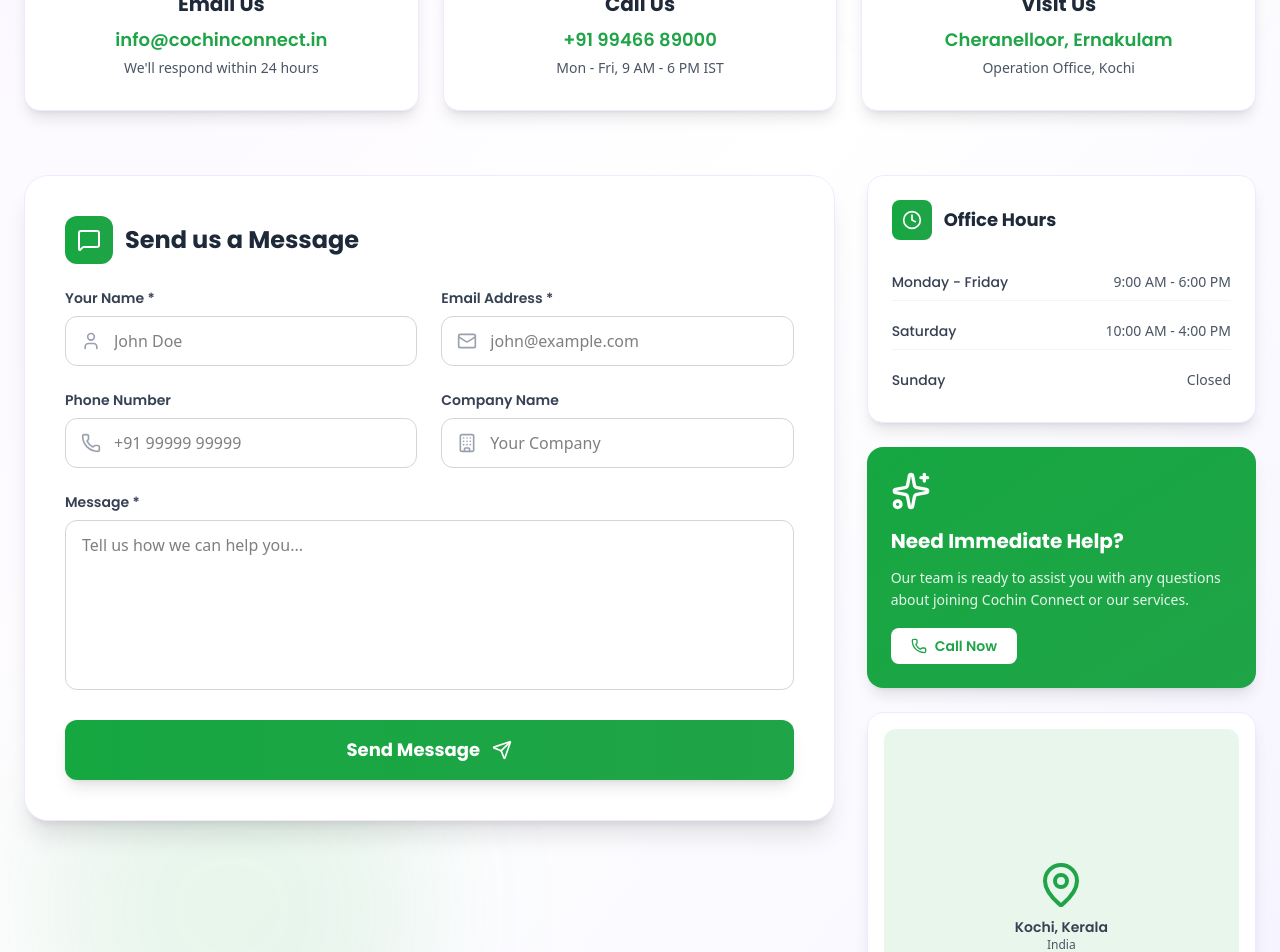
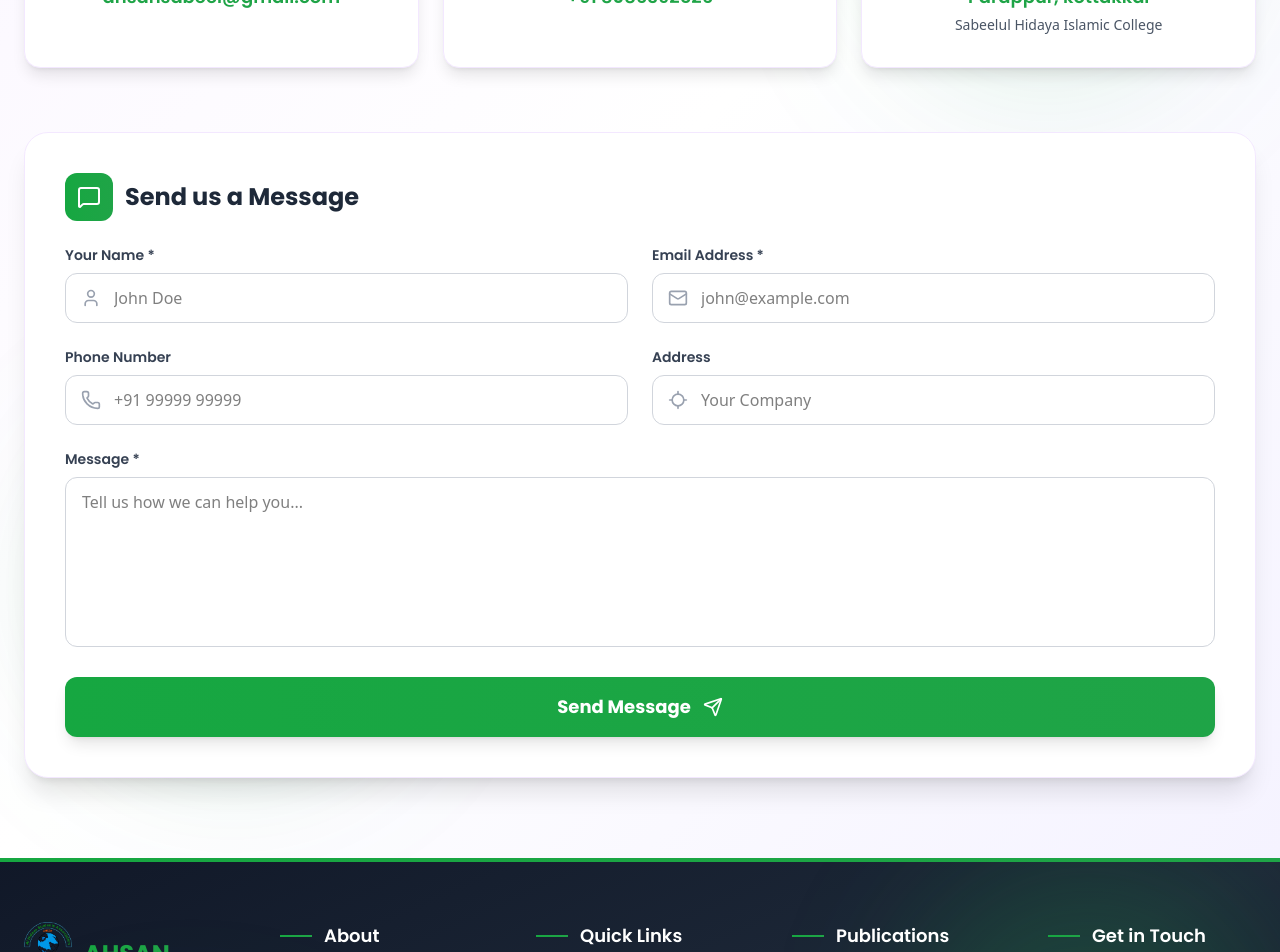
Before and after one commit to Hashir-0214/ahsan-website, a Next.js app: page /contact in a window 1280 px wide. Shown: the part 480-1432 px from the top of the page. Built offline with nearby package versions, Linux system fonts and the light colour scheme.

Commit message:
Refactor code structure for improved readability and maintainability

```diff
--- a/src/app/contact/page.js
+++ b/src/app/contact/page.js
@@ -12,7 +12,8 @@
     Building,
     User,
     Sparkles,
-    CheckCircle
+    CheckCircle,
+    Locate
 } from 'lucide-react';
 import { useState } from 'react';
 
@@ -60,22 +61,22 @@
         {
             icon: Mail,
             title: "Email Us",
-            details: "info@cochinconnect.in",
-            subtext: "We'll respond within 24 hours",
-            link: "mailto:info@cochinconnect.in"
+            details: "ahsansabeel@gmail.com",
+            subtext: "",
+            link: "mailto:ahsansabeel@gmail.com"
         },
         {
             icon: Phone,
             title: "Call Us",
-            details: "+91 99466 89000",
-            subtext: "Mon - Fri, 9 AM - 6 PM IST",
-            link: "tel:+919946689000"
+            details: "+91 8086392526",
+            subtext: "",
+            link: "tel:+918086392526"
         },
         {
             icon: MapPin,
             title: "Visit Us",
-            details: "Cheranelloor, Ernakulam",
-            subtext: "Operation Office, Kochi",
+            details: "Parappur, kottakkal",
+            subtext: "Sabeelul Hidaya Islamic College",
             link: "#"
         }
     ];
@@ -87,12 +88,12 @@
     ];
 
     return (
-        <div className="w-full bg-gradient-to-br from-purple-50 via-white to-violet-50 overflow-hidden">
+        <div className="w-full bg-gradient-to-br from-purple-50 via-white to-violet-50 overflow-hidden pt-32">
             <motion.section
                 initial={{ opacity: 0 }}
                 animate={{ opacity: 1 }}
                 transition={{ duration: 1 }}
-                className="relative w-full pt-32 pb-20 px-6"
+                className="relative w-full pb-20 px-6"
             >
                 {/* Decorative Elements */}
                 <div className="absolute top-20 right-10 w-96 h-96 bg-[#16a741]/20 rounded-full mix-blend-multiply filter blur-3xl opacity-40 animate-pulse"></div>
@@ -114,14 +115,14 @@
 
                         <motion.h1
                             variants={itemVariants}
-                            className="text-4xl md:text-6xl poppins-bold text-transparent bg-clip-text bg-gradient-to-r from-[#16a741] to-[#1FA447] mb-6"
+                            className="text-2xl md:text-4xl poppins-bold text-transparent bg-clip-text bg-gradient-to-r from-[#16a741] to-[#1FA447] mb-2"
                         >
                             Let's Connect
                         </motion.h1>
 
                         <motion.p
                             variants={itemVariants}
-                            className="text-xl text-gray-700 max-w-3xl mx-auto leading-relaxed"
+                            className="text-[14px] lg:text-[16px] text-gray-700 max-w-3xl mx-auto poppins-regular leading-relaxed"
                         >
                             Have questions? We're here to help you grow your business network
                         </motion.p>
@@ -133,14 +134,13 @@
                         initial="hidden"
                         whileInView="visible"
                         viewport={{ once: true }}
-                        className="grid md:grid-cols-3 gap-6 mb-16"
+                        className="grid grid-cols-3 gap-6 mb-16"
                     >
                         {contactInfo.map((info, index) => (
                             <motion.a
                                 key={index}
                                 href={info.link}
                                 variants={itemVariants}
-                                whileHover={{ y: -8, scale: 1.02 }}
                                 className="group relative bg-white rounded-2xl p-8 shadow-lg hover:shadow-2xl transition-all duration-300 border border-purple-100 overflow-hidden text-center"
                             >
                                 <div className="absolute inset-0 bg-gradient-to-br from-[#16a741]/5 to-[#1FA447]/5 opacity-0 group-hover:opacity-100 transition-opacity duration-300"></div>
@@ -160,7 +160,7 @@
                     </motion.div>
 
                     {/* Main Content Grid */}
-                    <div className="grid lg:grid-cols-3 gap-8">
+                    <div className="grid lg:grid-cols-2 gap-8">
                         {/* Contact Form */}
                         <motion.div
                             initial={{ opacity: 0, x: -20 }}
@@ -245,10 +245,10 @@
 
                                         <div>
                                             <label className="block text-sm poppins-semibold text-gray-700 mb-2">
-                                                Company Name
+                                                Address
                                             </label>
                                             <div className="relative">
-                                                <Building className="absolute left-4 top-1/2 -translate-y-1/2 w-5 h-5 text-gray-400" />
+                                                <Locate className="absolute left-4 top-1/2 -translate-y-1/2 w-5 h-5 text-gray-400" />
                                                 <input
                                                     type="text"
                                                     name="company"
@@ -277,7 +277,6 @@
 
                                     <motion.button
                                         onClick={handleSubmit}
-                                        whileHover={{ scale: 1.02 }}
                                         whileTap={{ scale: 0.98 }}
                                         className="w-full py-4 bg-gradient-to-r from-[#16a741] to-[#1FA447] text-white rounded-xl poppins-bold text-lg shadow-lg hover:shadow-xl transition-all duration-300 flex items-center justify-center gap-3 group"
                                     >
@@ -288,59 +287,7 @@
                             </div>
                         </motion.div>
 
-                        {/* Sidebar Info */}
-                        <motion.div
-                            initial={{ opacity: 0, x: 20 }}
-                            whileInView={{ opacity: 1, x: 0 }}
-                            viewport={{ once: true }}
-                            transition={{ duration: 0.8 }}
-                            className="space-y-6"
-                        >
-                            {/* Office Hours */}
-                            <div className="bg-white rounded-2xl p-6 shadow-lg border border-purple-100">
-                                <div className="flex items-center gap-3 mb-6">
-                                    <div className="w-10 h-10 bg-gradient-to-r from-[#16a741] to-[#1FA447] rounded-lg flex items-center justify-center">
-                                        <Clock className="w-5 h-5 text-white" />
-                                    </div>
-                                    <h3 className="text-lg poppins-bold text-gray-800">Office Hours</h3>
-                                </div>
-                                <div className="space-y-3">
-                                    {officeHours.map((schedule, index) => (
-                                        <div key={index} className="flex justify-between items-center py-2 border-b border-gray-100 last:border-0">
-                                            <span className="text-sm poppins-medium text-gray-700">{schedule.day}</span>
-                                            <span className="text-sm text-gray-600">{schedule.hours}</span>
-                                        </div>
-                                    ))}
-                                </div>
-                            </div>
 
-                            {/* Quick Info */}
-                            <div className="bg-gradient-to-br from-[#16a741] to-[#1FA447] rounded-2xl p-6 shadow-lg text-white">
-                                <Sparkles className="w-10 h-10 mb-4" />
-                                <h3 className="text-xl poppins-bold mb-3">Need Immediate Help?</h3>
-                                <p className="text-white/90 mb-4 text-sm leading-relaxed">
-                                    Our team is ready to assist you with any questions about joining Cochin Connect or our services.
-                                </p>
-                                <a
-                                    href="tel:+919999999999"
-                                    className="inline-flex items-center gap-2 bg-white text-[#1FA447] px-5 py-2 rounded-lg poppins-semibold hover:shadow-lg transition-all text-sm"
-                                >
-                                    <Phone className="w-4 h-4" />
-                                    Call Now
-                                </a>
-                            </div>
-
-                            {/* Map Placeholder */}
-                            <div className="bg-white rounded-2xl p-4 shadow-lg border border-purple-100">
-                                <div className="aspect-square bg-gradient-to-br from-[#16a741]/10 to-[#1FA447]/10 rounded-xl flex items-center justify-center">
-                                    <div className="text-center">
-                                        <MapPin className="w-12 h-12 text-[#1FA447] mx-auto mb-2" />
-                                        <p className="text-sm poppins-semibold text-gray-700">Kochi, Kerala</p>
-                                        <p className="text-xs text-gray-600">India</p>
-                                    </div>
-                                </div>
-                            </div>
-                        </motion.div>
                     </div>
                 </div>
             </motion.section>
--- a/src/components/Header.jsx
+++ b/src/components/Header.jsx
@@ -20,6 +20,7 @@
 
   const navLinks = [
     { to: "/", label: "Home" },
+    { to: "/programs", label: "Programs" },
     {
       label: "Publications",
       to: "/publications",
@@ -34,9 +35,8 @@
         },
       ],
     },
-    { to: "/programs", label: "Programs" },
+    { to: "/committee", label: "Committee" },
     { to: "/events", label: "Events & Calender" },
-    { to: "/committee", label: "Committee" },
     { to: "/contact", label: "Contact" },
   ];
 
--- a/src/components/events/events.jsx
+++ b/src/components/events/events.jsx
@@ -4,6 +4,7 @@
 
 import { Calendar, Clock, MapPin, Users, Tag } from "lucide-react";
 import { motion } from "framer-motion";
+import Image from "next/image";
 
 export default function EventsSchedulePage() {
   const events = [
@@ -93,97 +94,26 @@
     <div className="min-h-screen bg-gradient-to-b from-purple-50/30 to-white pt-32 pb-20">
       <div className="max-w-7xl mx-auto px-6">
         {/* Header */}
-        <motion.div
-          initial={{ opacity: 0, y: -20 }}
-          animate={{ opacity: 1, y: 0 }}
-          transition={{ duration: 0.8 }}
-          className="text-center mb-16"
-        >
+        <div className="text-center mb-16">
           <div className="inline-block mb-6">
-            <div className="w-20 h-20 bg-gradient-to-r from-[#16a741] to-[#1FA447] rounded-3xl flex items-center justify-center mx-auto shadow-xl">
-              <Calendar className="w-10 h-10 text-white" />
+            <div className="w-16 h-16 bg-gradient-to-r from-[#16a741] to-[#1FA447] rounded-3xl flex items-center justify-center mx-auto shadow-xl">
+              <Calendar className="w-8 h-8 text-white" />
             </div>
           </div>
-          <h1 className="text-5xl md:text-6xl poppins-bold text-transparent bg-clip-text bg-gradient-to-r from-[#16a741] to-[#1FA447] mb-6">
+          <h1 className="text-2xl md:text-4xl poppins-bold text-transparent bg-clip-text bg-gradient-to-r from-[#16a741] to-[#1FA447] mb-2">
             EVENTS SCHEDULE
           </h1>
-          <div className="w-32 h-1.5 bg-gradient-to-r from-[#16a741] to-[#1FA447] mx-auto rounded-full mb-6"></div>
-          <p className="text-gray-600 text-lg max-w-3xl mx-auto leading-relaxed">
-            Explore our upcoming programs and past events
-          </p>
-        </motion.div>
-
-        {/* Events Grid */}
-        <div className="space-y-8">
-          {events.map((event, index) => (
-            <motion.div
-              key={event.id}
-              initial={{ opacity: 0, y: 30 }}
-              whileInView={{ opacity: 1, y: 0 }}
-              viewport={{ once: true }}
-              transition={{ delay: index * 0.1, duration: 0.6 }}
-              className="group"
-            >
-              <div
-                className={`bg-white rounded-3xl overflow-hidden shadow-lg hover:shadow-2xl transition-all duration-500 border border-purple-100 flex flex-col lg:flex ${
-                  event.status === "over" ? "" : ""
-                }`}
-              >
-                {/* Image Section */}
-                <div className="relative overflow-hidden">
-                  <div className="relative h-80 lg:h-full">
-                    {/* Category Badge */}
-                    <div className="">
-                      <span className="px-4 py-2 bg-white/95 backdrop-blur-sm rounded-full text-sm poppins-bold flex items-center gap-2 mx-auto">
-                        <Tag className="w-4 h-4 text-[#16a741]" />
-                        {event.category}
-                      </span>
-                    </div>
-
-                    <div className="flex items-center gap-2 text-gray-800 poppins-bold mb-1">
-                      <Calendar className="w-5 h-5 text-[#16a741]" />
-                      {event.date}
-                    </div>
-                  </div>
-                </div>
-
-                {/* Content Section */}
-                <div className="lg:w-3/5 p-8 lg:p-12 flex flex-col justify-center">
-                  <h2 className="text-3xl lg:text-4xl poppins-bold text-gray-800 mb-6 group-hover:text-[#16a741] transition-colors">
-                    {event.title}
-                  </h2>
-                </div>
-              </div>
-            </motion.div>
-          ))}
+          <div className="w-32 h-1 bg-gradient-to-r from-[#16a741] to-[#1FA447] mx-auto rounded-full mb-4"></div>
         </div>
-
-        {/* Bottom CTA */}
-        <motion.div
-          initial={{ opacity: 0, y: 40 }}
-          whileInView={{ opacity: 1, y: 0 }}
-          viewport={{ once: true }}
-          transition={{ duration: 0.8 }}
-          className="mt-20"
-        >
-          <div className="bg-gradient-to-r from-[#16a741] to-[#1FA447] rounded-3xl p-12 text-center shadow-2xl">
-            <Calendar className="w-16 h-16 text-white mx-auto mb-6" />
-            <h3 className="text-3xl md:text-4xl poppins-bold text-white mb-4">
-              Stay Updated on Events
-            </h3>
-            <p className="text-white/90 text-lg mb-8 max-w-2xl mx-auto">
-              Subscribe to our event calendar and get notified about upcoming
-              programs and activities.
-            </p>
-            <motion.button
-              whileHover={{ scale: 1.05 }}
-              whileTap={{ scale: 0.95 }}
-              className="px-10 py-4 bg-white text-[#16a741] rounded-xl poppins-bold shadow-lg hover:shadow-xl transition-all duration-300"
-            >
-              Subscribe to Calendar
-            </motion.button>
-          </div>
-        </motion.div>
+        <div className="w-full p-4 rounded-2xl border-2 border-red-700">
+          <Image
+            src="/assets/calender.jpg"
+            alt="Events"
+            width={2000}
+            height={1000}
+            className="w-full rounded-xl shadow-lg"
+          />
+        </div>
       </div>
     </div>
   );
--- a/src/components/home/Misson.jsx
+++ b/src/components/home/Misson.jsx
@@ -68,23 +68,6 @@
           </motion.div>
         ))}
       </div>
-
-      {/* Optional: Add a centered mission statement */}
-      <motion.div
-        initial={{ opacity: 0, y: 20 }}
-        whileInView={{ opacity: 1, y: 0 }}
-        viewport={{ once: true }}
-        transition={{ delay: 0.6, duration: 0.8 }}
-        className="mt-12 max-w-4xl mx-auto"
-      >
-        <div className="bg-gradient-to-r from-[#16a741] to-[#1FA447] rounded-2xl p-8 shadow-xl text-center">
-          <p className="text-white text-lg poppins-semibold leading-relaxed">
-            We are committed to creating lasting impact by bridging
-            opportunities, nurturing talent, and building a sustainable future
-            for businesses and professionals in our community.
-          </p>
-        </div>
-      </motion.div>
     </motion.div>
   );
 }
--- a/src/components/programs/programs.jsx
+++ b/src/components/programs/programs.jsx
@@ -165,9 +165,6 @@
           {programs.map((program, index) => (
             <motion.div
               key={index}
-              initial={{ opacity: 0, y: 30 }}
-              whileInView={{ opacity: 1, y: 0 }}
-              transition={{ duration: 0.6 }}
               className="group cursor-pointer"
             >
               <div className="bg-white rounded-2xl overflow-hidden shadow-lg hover:shadow-2xl transition-all duration-500 border border-purple-100">
```
Also changed, not shown: 1 other file (tests, documents, lock files or other folders).
